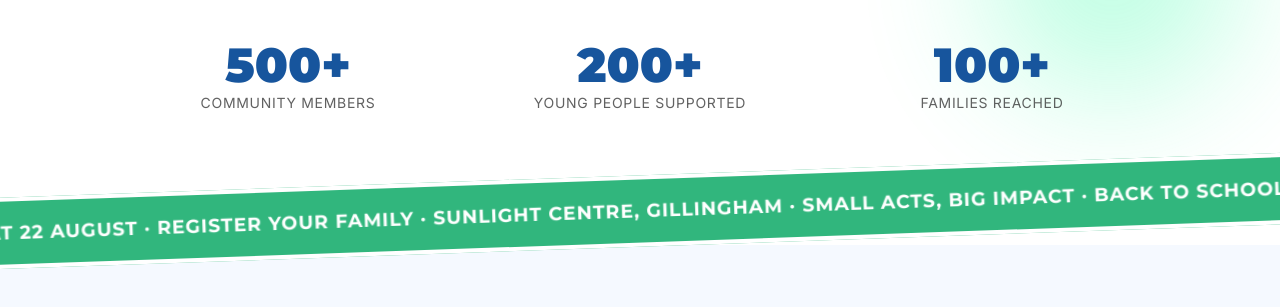
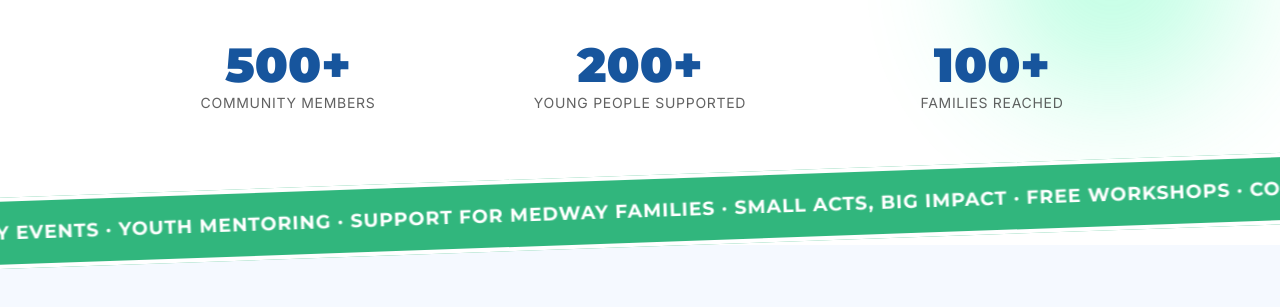
Before and after one commit to evolutionimpactinitiative/evolution-impact-initiative, a Next.js app: page / in a window 1280 px wide. Shown: the part 1000-1307 px from the top of the page. Built offline with nearby package versions, Linux system fonts and the light colour scheme; no server answers.

Commit message:
chore: swap B2S 2026 marquee ticker to year-round copy

```diff
--- a/components/shared/MarqueeBanner.tsx
+++ b/components/shared/MarqueeBanner.tsx
@@ -1,6 +1,9 @@
+// B2S 2026 text archived — for the 2027 drive, swap this string back
+// to a fresh campaign teaser ("Back to School Drive 2027 · <date> ·
+// Register your family · <venue> · Small acts, big impact · ").
 export function MarqueeBanner() {
   const text =
-    "Back to School Drive 2026 · Sat 22 August · Register your family · Sunlight Centre, Gillingham · Small acts, big impact · ";
+    "Free workshops · Community events · Youth mentoring · Support for Medway families · Small acts, big impact · ";
 
   return (
     <div className="bg-brand-green -rotate-1 scale-105 py-4 border-y-4 border-white overflow-hidden">
```
